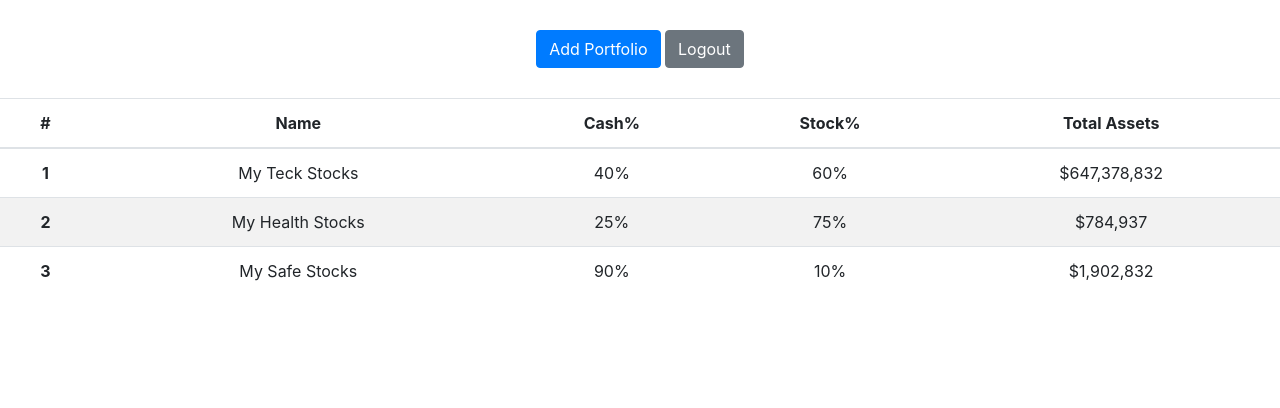
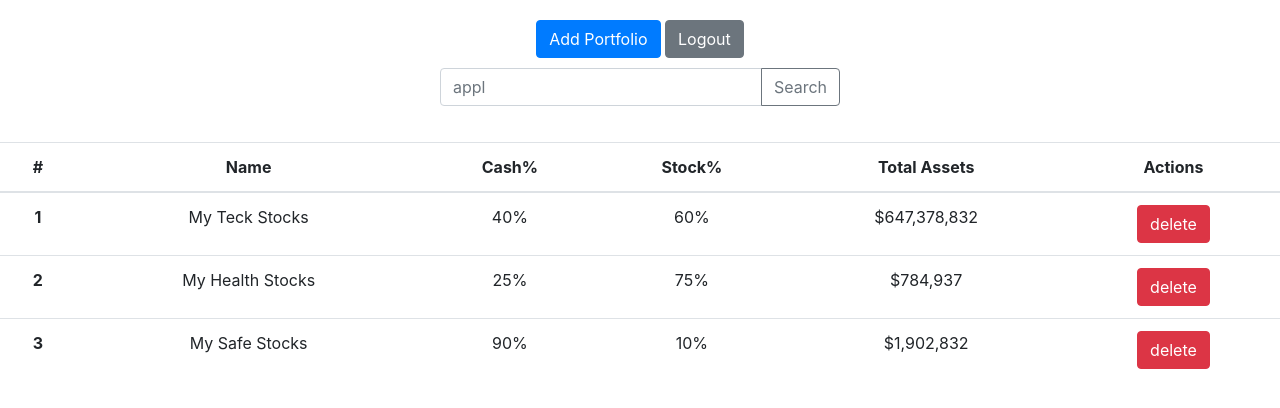
Before and after one commit to jw526/cs673, a PHP site: page /pages/accountView.php in a window 1280 px wide. Shown: the top 408 px of the page. Run offline with PHP 8.4, Linux system fonts and the light colour scheme; some libraries are stand-ins or nearby versions.

Commit message:
added templates

```diff
--- a/controllers/app.js
+++ b/controllers/app.js
@@ -13,21 +13,22 @@ window.App.endpoints = {
   getUserPortfolio: '/apis/getUserPortfolios.php'
 }
 
+
 // function that init a page
-window.App.init = {
+App.init = {
   LoginScreen: initLoginScreen,
   MyAccount: initMyAccount
 }
 
 
 // -- initalization functions --
-function initMyAccount () {
+function initMyAccount() {
   window.App.User.getUserBasicInfo([
     window.App.Portfolio.loadUserPortfolio
   ]);
 }
 
-function initLoginScreen () {
+function initLoginScreen() {
   $("#login-form").on('submit', function (event) {
     event.preventDefault();
     var email = event.target.email.value;
--- a/index.css
+++ b/index.css
@@ -1,7 +1,15 @@
 .portfolio-table,
 .header-button-container {
   text-align: center;
-  margin-top: 30px;
+  margin-top: 20px;
+}
+
+.portfolio-row {
+  cursor: pointer;
+}
+
+.portfolio-row:hover {
+  background: rgb(109, 169, 238);
 }
 
 
--- a/pages/accountView.php
+++ b/pages/accountView.php
@@ -3,11 +3,23 @@
   <?php include('./partials/header.php'); ?>
 <body>
 
+  <!-- Action Bar -->
   <div class="header-button-container">
     <button class="btn btn-primary" onclick="$('#add-port-modal').modal('toggle')">Add Portfolio</button>
-    <button class="btn btn-secondary" type="submit">Logout</button>
+    <button class="btn btn-secondary" type="submit">Logout</button> <br/>
+    <div class="center" style="width:400px; display:inline-block; margin-top:10px;">
+      <div class="input-group mb-3">
+        <input type="text" class="form-control" placeholder="appl">
+        <div class="input-group-append">
+          <button class="btn btn-outline-secondary" type="button" id="button-addon2">Search</button>
+        </div>
+      </div>
+    </div>
+
   </div>
-  <table class="table table-striped portfolio-table">
+
+  <!-- Table View -->
+  <table class="table portfolio-table">
     <thead>
       <tr>
         <th scope="col">#</th>
@@ -15,19 +27,24 @@
         <th scope="col">Cash%</th>
         <th scope="col">Stock%</th>
         <th scope="col">Total Assets</th>
+        <th scope="col">Actions</th>
       </tr>
     </thead>
     <tbody id="portfolio-table-body">
-      <tr id="portfolio-row-template" class="template">
+      <tr id="portfolio-row-template" class="template portfolio-row">
         <th class="number">1</th>
         <td class="name">Mark</td>
         <td class="cash">Otto</td>
         <td class="stock">Otto</td>
         <td class="total">@mdo</td>
+        <td class="delete">
+          <button class="btn btn-danger" onclick="$('#delete-port-modal').modal('toggle')">delete</button>
+        </td>
       </tr>
     </tbody>
   </table>
 
+  <!-- Add New Portfolio Modal -->
   <div class="modal" tabindex="-1" role="dialog" id="add-port-modal">
     <div class="modal-dialog" role="document">
       <div class="modal-content">
@@ -53,6 +70,27 @@
     </div>
   </div>
 
+  <!-- Delete Portfolio Modal -->
+  <div class="modal" tabindex="-1" role="dialog" id="delete-port-modal">
+    <div class="modal-dialog" role="document">
+      <div class="modal-content">
+        <div class="modal-header">
+          <h5 class="modal-title">Delete Portfolio?</h5>
+          <button type="button" class="close" data-dismiss="modal" aria-label="Close">
+            <span aria-hidden="true">&times;</span>
+          </button>
+        </div>
+        <div class="modal-body">
+          <p> Are you sure you want to delete? All stocks will be sold if so.</p>
+        </div>
+        <div class="modal-footer">
+          <button type="button" class="btn btn-secondary" data-dismiss="modal">Close</button>
+          <button type="button" class="btn btn-danger">Delete</button>
+        </div>
+      </div>
+    </div>
+  </div>
+
   <?php include('./partials/footer.php'); ?>
   <script>
     window.App.init.MyAccount();
```
